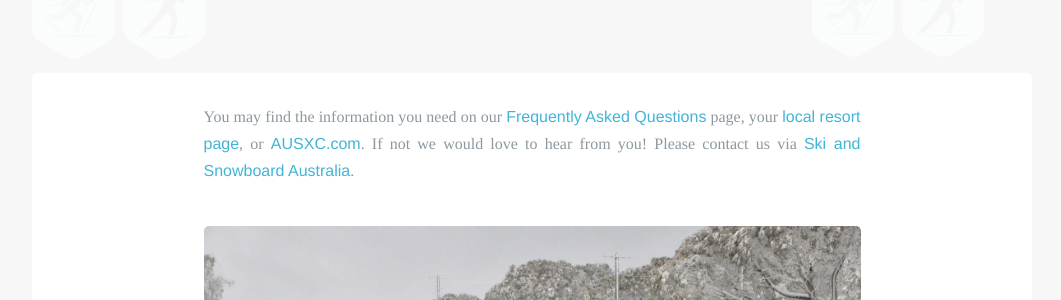
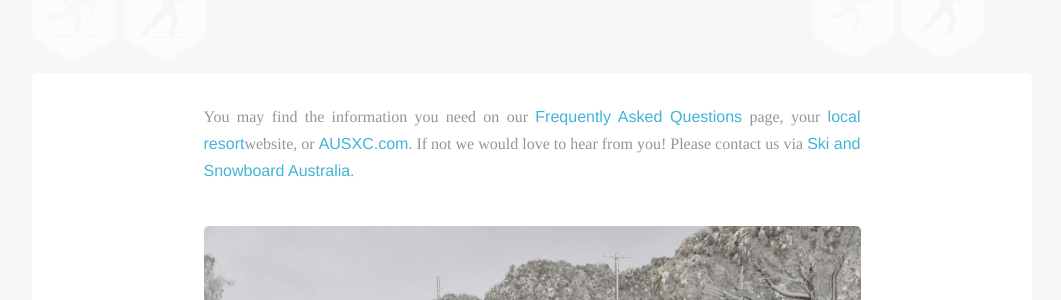
Before and after one commit to robcatto/robcatto.github.io, a Jekyll site: the page built from contact/index.html, in a window 1280 px wide and 1087 px high. Shown: the part 203-503 px from the top of the window, without its empty margins (108-1169 px from the left). Built offline with Jekyll 4.4.1, drawn with Linux system fonts in a browser that asks for light colours; some web fonts are replaced; Markdown is read by kramdown in place of the engine named in the settings.

Commit message:
Update index.html

```diff
--- a/contact/index.html
+++ b/contact/index.html
@@ -33,7 +33,7 @@ layout: default
         <div id="content1">
         <section class="mobile_section" style="padding-bottom: 40px;">
 
-                <p class="left__aligned--p">You may find the information you need on our <a href="/faq">Frequently Asked Questions</a> page, your <a href="/gettingstarted/resorts">local resort page</a>, or <a href="http://www.ausxc.com" target="_blank">AUSXC.com</a>. If not we would love to hear from you!  Please contact us via <a href="http://www.skiandsnowboard.org.au/" target="_blank">Ski and Snowboard Australia</a>.
+                <p class="left__aligned--p">You may find the information you need on our <a href="/faq">Frequently Asked Questions</a> page, your <a href="/getting-started/resorts">local resort</a>website, or <a href="http://www.ausxc.com" target="_blank">AUSXC.com</a>. If not we would love to hear from you!  Please contact us via <a href="http://www.skiandsnowboard.org.au/" target="_blank">Ski and Snowboard Australia</a>.
                 </p>
                 <div class="one">
                 <div class="onelarge centered" style="
```
